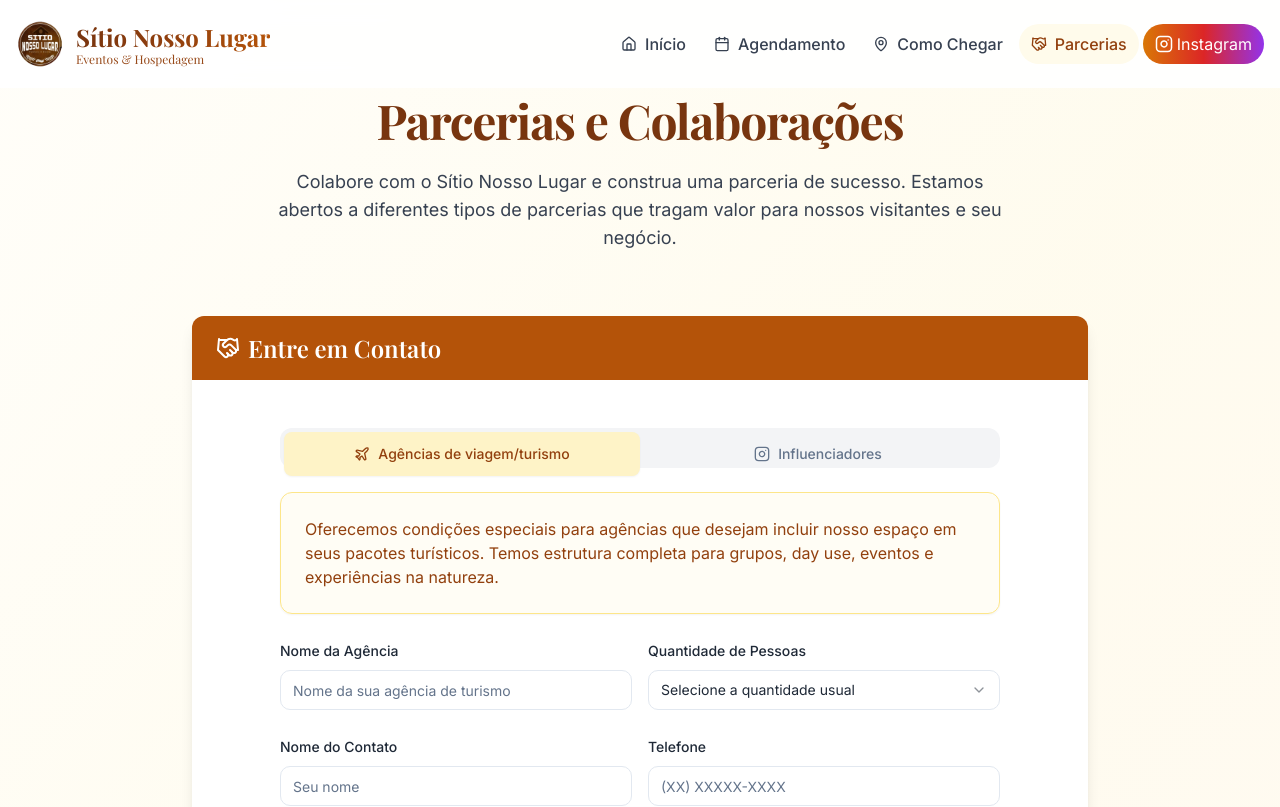
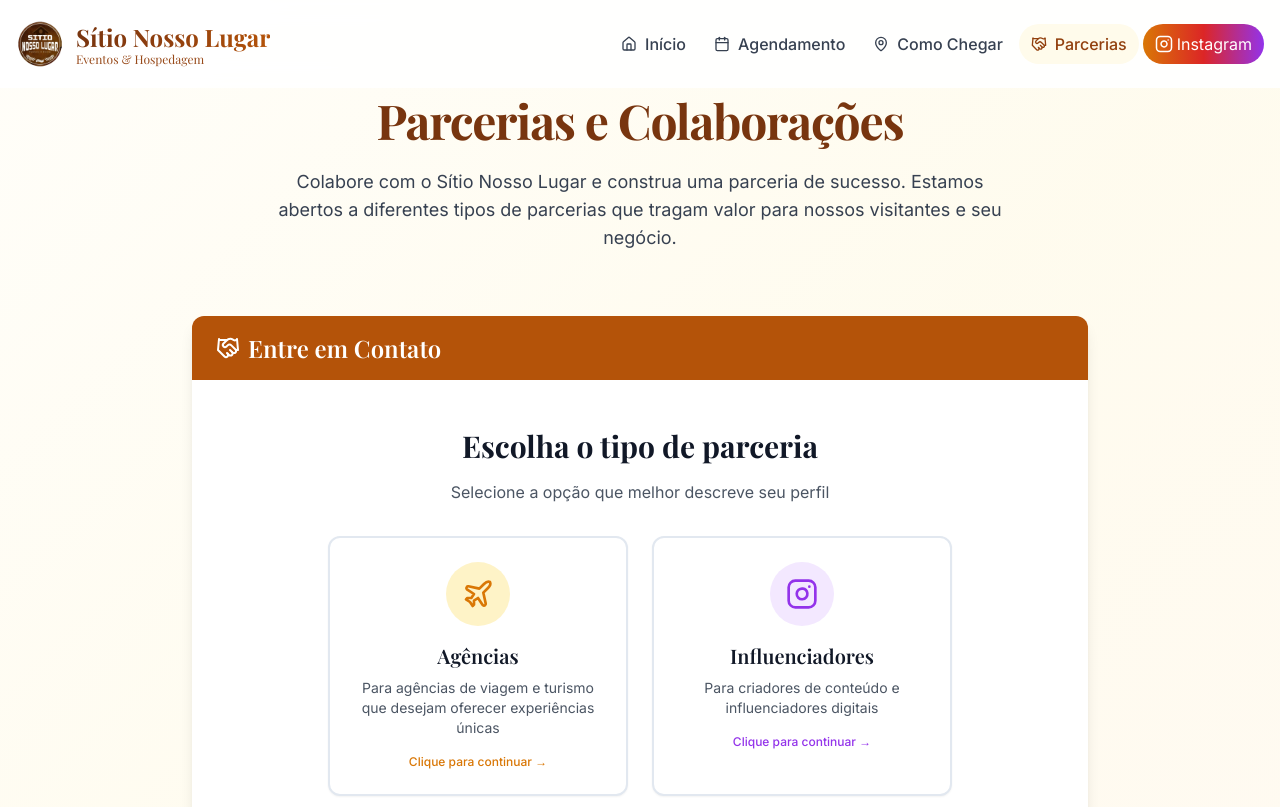
Before and after one commit to insilicotec/site-sitionossolugar, a React (Vite) app: page /parcerias in a window 1280 px wide. Shown: the top 807 px of the page. Built offline with nearby package versions, Linux system fonts and the light colour scheme; a web font is replaced by a local one.

Commit message:
refactor: redesign PartnershipForm for improved user selection experience; enhance layout and add back navigation

```diff
--- a/src/components/PartnershipForm.tsx
+++ b/src/components/PartnershipForm.tsx
@@ -1,46 +1,120 @@
 
 import { useState } from "react";
-import { Plane, Instagram } from "lucide-react";
-import { Tabs, TabsContent, TabsList, TabsTrigger } from "@/components/ui/tabs";
+import { Plane, Instagram, ArrowLeft } from "lucide-react";
+import { Button } from "@/components/ui/button";
+import { Card, CardContent } from "@/components/ui/card";
 import { CompanyForm } from "./partnership/CompanyForm";
 import { InfluencerForm } from "./partnership/InfluencerForm";
 
+type PartnershipType = "company" | "influencer" | null;
+
 export function PartnershipForm() {
-  const [activeTab, setActiveTab] = useState("company");
+  const [selectedType, setSelectedType] = useState<PartnershipType>(null);
 
-  const handleTabChange = (value: string) => {
-    setActiveTab(value);
+  const handleBackToSelection = () => {
+    setSelectedType(null);
   };
+
+  // Tela de seleção inicial
+  if (selectedType === null) {
+    return (
+      <div className="w-full max-w-2xl mx-auto p-4 sm:p-6">
+        <div className="text-center mb-8">
+          <h2 className="text-2xl sm:text-3xl font-bold text-gray-900 mb-4">
+            Escolha o tipo de parceria
+          </h2>
+          <p className="text-gray-600 text-sm sm:text-base">
+            Selecione a opção que melhor descreve seu perfil
+          </p>
+        </div>
+
+        <div className="grid grid-cols-1 sm:grid-cols-2 gap-4 sm:gap-6">
+          {/* Opção Agências */}
+          <Card
+            className="cursor-pointer hover:shadow-lg transition-all duration-300 hover:-translate-y-1 border-2 hover:border-amber-300"
+            onClick={() => setSelectedType("company")}
+          >
+            <CardContent className="p-6 text-center">
+              <div className="bg-amber-100 w-16 h-16 rounded-full flex items-center justify-center mx-auto mb-4">
+                <Plane className="w-8 h-8 text-amber-600" />
+              </div>
+              <h3 className="text-lg sm:text-xl font-semibold text-gray-900 mb-2">
+                Agências
+              </h3>
+              <p className="text-sm text-gray-600 mb-4">
+                Para agências de viagem e turismo que desejam oferecer experiências únicas
+              </p>
+              <div className="text-xs text-amber-600 font-medium">
+                Clique para continuar →
+              </div>
+            </CardContent>
+          </Card>
+
+          {/* Opção Influenciadores */}
+          <Card
+            className="cursor-pointer hover:shadow-lg transition-all duration-300 hover:-translate-y-1 border-2 hover:border-purple-300"
+            onClick={() => setSelectedType("influencer")}
+          >
+            <CardContent className="p-6 text-center">
+              <div className="bg-purple-100 w-16 h-16 rounded-full flex items-center justify-center mx-auto mb-4">
+                <Instagram className="w-8 h-8 text-purple-600" />
+              </div>
+              <h3 className="text-lg sm:text-xl font-semibold text-gray-900 mb-2">
+                Influenciadores
+              </h3>
+              <p className="text-sm text-gray-600 mb-4">
+                Para criadores de conteúdo e influenciadores digitais
+              </p>
+              <div className="text-xs text-purple-600 font-medium">
+                Clique para continuar →
+              </div>
+            </CardContent>
+          </Card>
+        </div>
+      </div>
+    );
+  }
+
+  // Tela do formulário
   return (
-    <div className="w-full max-w-3xl mx-auto p-2 sm:p-4 md:p-6 bg-white rounded-xl">
-      <Tabs defaultValue="company" value={activeTab} onValueChange={handleTabChange}>
-        <TabsList className="grid w-full grid-cols-1 sm:grid-cols-2 mb-6 bg-gray-100 p-1 rounded-lg gap-1 sm:gap-0">
-          <TabsTrigger
-            value="company"
-            className="text-center py-3 px-2 text-xs sm:text-sm data-[state=active]:bg-amber-100 data-[state=active]:text-amber-800 data-[state=active]:border-amber-300 data-[state=active]:shadow-sm transition-all duration-200"
-          >
-            <Plane className="w-3 h-3 sm:w-4 sm:h-4 mr-1 sm:mr-2" />
-            <span className="hidden sm:inline">Agências de viagem/turismo</span>
-            <span className="sm:hidden">Agências</span>
-          </TabsTrigger>
-          <TabsTrigger
-            value="influencer"
-            className="text-center py-3 px-2 text-xs sm:text-sm data-[state=active]:bg-purple-100 data-[state=active]:text-purple-800 data-[state=active]:border-purple-300 data-[state=active]:shadow-sm transition-all duration-200"
-          >
-            <Instagram className="w-3 h-3 sm:w-4 sm:h-4 mr-1 sm:mr-2" />
-            <span className="hidden sm:inline">Influenciadores</span>
-            <span className="sm:hidden">Influenciadores</span>
-          </TabsTrigger>
-        </TabsList>
+    <div className="w-full max-w-3xl mx-auto p-2 sm:p-4 md:p-6">
+      {/* Botão de voltar */}
+      <div className="mb-6">
+        <Button
+          variant="ghost"
+          onClick={handleBackToSelection}
+          className="text-gray-600 hover:text-gray-900 p-2"
+        >
+          <ArrowLeft className="w-4 h-4 mr-2" />
+          Voltar à seleção
+        </Button>
+      </div>
 
-        <TabsContent value="company" className="mt-4 sm:mt-6 min-h-[600px] overflow-visible">
-          <CompanyForm />
-        </TabsContent>
+      {/* Título do formulário */}
+      <div className="text-center mb-6">
+        <div className="flex items-center justify-center mb-2">
+          {selectedType === "company" ? (
+            <div className="bg-amber-100 w-12 h-12 rounded-full flex items-center justify-center mr-3">
+              <Plane className="w-6 h-6 text-amber-600" />
+            </div>
+          ) : (
+            <div className="bg-purple-100 w-12 h-12 rounded-full flex items-center justify-center mr-3">
+              <Instagram className="w-6 h-6 text-purple-600" />
+            </div>
+          )}
+          <h2 className="text-xl sm:text-2xl font-semibold text-gray-900">
+            {selectedType === "company" ? "Parceria para Agências" : "Parceria para Influenciadores"}
+          </h2>
+        </div>
+        <p className="text-gray-600 text-sm">
+          Preencha os dados abaixo para iniciarmos nossa parceria
+        </p>
+      </div>
 
-        <TabsContent value="influencer" className="mt-4 sm:mt-6 min-h-[600px] overflow-visible">
-          <InfluencerForm />
-        </TabsContent>
-      </Tabs>
+      {/* Formulário */}
+      <div className="bg-white rounded-xl">
+        {selectedType === "company" ? <CompanyForm /> : <InfluencerForm />}
+      </div>
     </div>
   );
 }
```
